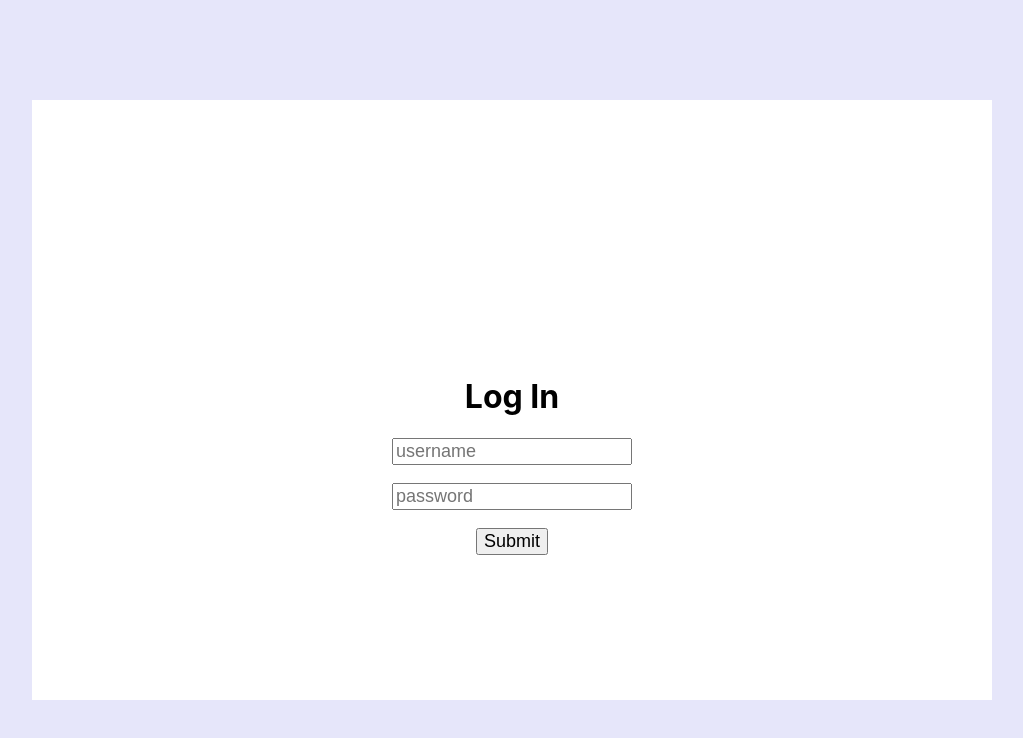
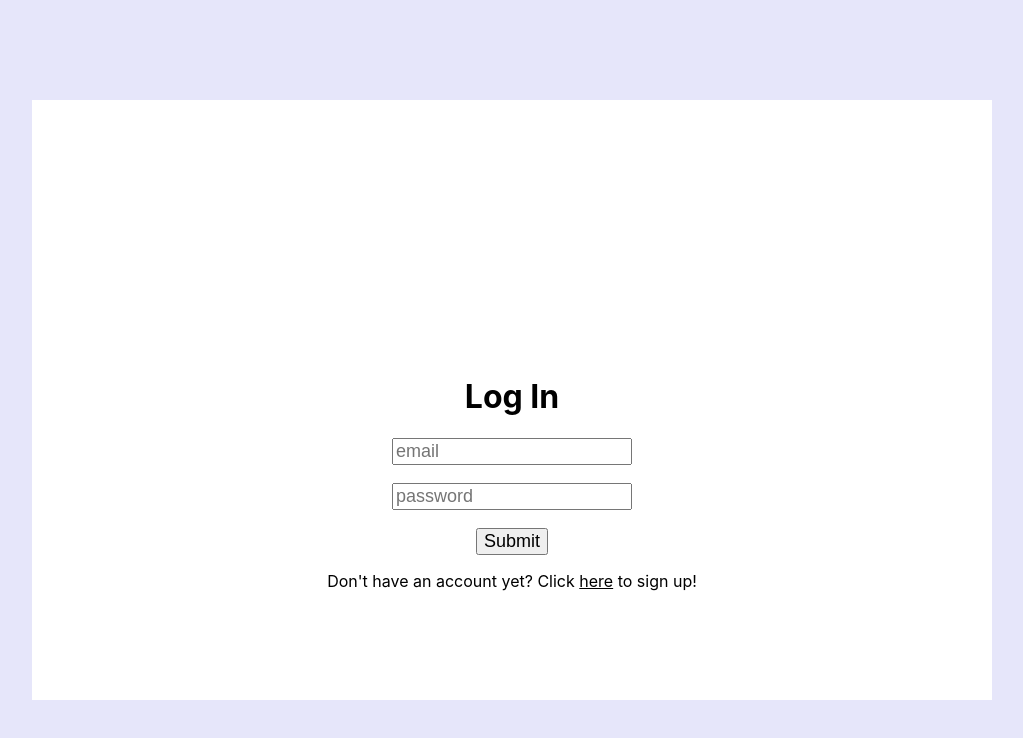
Before and after one commit to megan-sickler/cs378-p4, a React (Create React App) app: page / in a window 1280 px wide. Shown: the top 738 px of the page, without its empty margins (128-1151 px from the left). Built offline with nearby package versions, Linux system fonts and the light colour scheme.

Commit message:
sign in appears to be working

```diff
--- a/src/App.js
+++ b/src/App.js
@@ -5,6 +5,7 @@ import './App.css';
 // firebase imports
 import { initializeApp } from "firebase/app";
 import { getAnalytics } from "firebase/analytics";
+import { getAuth, createUserWithEmailAndPassword, signInWithEmailAndPassword } from "firebase/auth";
 
 // my web app's firebase configuration
 const firebaseConfig = {
@@ -29,8 +30,8 @@ function GroceryListApp() {
   const [currentUser, setCurrentUser] = useState("");
   const [loggedOut, setLoggedOut] = useState(false);
 
-  const transferUsernameFromPopup = (username) => {
-    setCurrentUser(username);
+  const transferEmailFromPopup = (email) => {
+    setCurrentUser(email);
     setLoggedOut(false);
   }
 
@@ -80,20 +81,30 @@ function GroceryListApp() {
         <p>Current User: {currentUser}</p>
         <button onClick={logOut}>Log Out</button>
       </div>
-      <PopUp sendUsernameToListScreen={transferUsernameFromPopup} isLoggedOut={loggedOut}></PopUp>
+      <LogInPopUp sendEmailToListScreen={transferEmailFromPopup} isLoggedOut={loggedOut}></LogInPopUp>
     </div>
   );
 }
 
-function PopUp({sendUsernameToListScreen, isLoggedOut}) {
+function LogInPopUp(props) {
 
   const [showForm, setShowForm] = useState(true);
-  const [username, setUsername] = useState("");
+  const [email, setEmail] = useState("");
   const [password, setPassword] = useState("");
+  const [needsToSignUp, setNeedsToSignUp] = useState(false);
 
-  // Updates internal username variable.
-  const handleUsernameChange = (event) => {
-    setUsername(event.target.value);
+  const tellLoginScreenSignUp = () => {
+    setNeedsToSignUp(false);
+  }
+
+  const handleSignUp = () => {
+    setNeedsToSignUp(true);
+    setShowForm(true);
+  }
+
+  // Updates internal email variable.
+  const handleEmailChange = (event) => {
+    setEmail(event.target.value);
   }
 
   // Updates internal password variable.
@@ -108,24 +119,92 @@ function PopUp({sendUsernameToListScreen, isLoggedOut}) {
   }
 
   function loginSubmit () {
-    if ((username === "test" && password === "login") || (username === "te" && password === "lo")) { //TODO: change!!
-      sendUsernameToListScreen(username);
-      setShowForm(false);
-      setUsername("");
+    setEmail("");
+    setPassword("");
+    const auth = getAuth();
+    signInWithEmailAndPassword(auth, email, password)
+      .then((userCredential) => {
+        // Signed in
+        const user = userCredential.user;
+        props.sendEmailToListScreen(email);
+        setShowForm(false);
+        // ...
+      })
+      .catch((error) => {
+        const errorCode = error.code;
+        const errorMessage = error.message;
+        alert(errorMessage);
+      });
+  }
+
+  return (
+    <>
+      <SignInPopUp needsToSignUp={needsToSignUp} tellLoginScreenSignUp={tellLoginScreenSignUp} setNeedsToSignUp={setNeedsToSignUp}></SignInPopUp>
+      <div id="behind-popup" className={((showForm || props.isLoggedOut) && !needsToSignUp) ? null : "disappear"}>
+        <div id="popup">
+          <h1>Log In</h1>
+          <input type="text" className="login-fields" name="email" placeholder="email" value={email} onChange={handleEmailChange}></input><br></br>
+          <input type="text" className="login-fields" name="password" placeholder="password" value={password} onChange={handlePasswordChange} onKeyDown={submitIfEnter}></input><br></br>
+          <button id="login-submit" onClick={loginSubmit}>Submit</button>
+          <p onClick={handleSignUp}>Don't have an account yet? Click <u>here</u> to sign up!</p>
+        </div>
+      </div>
+    </>
+  )
+}
+
+function SignInPopUp(props) {
+
+  const [email, setEmail] = useState("");
+  const [password, setPassword] = useState("");
+
+  // Updates internal email variable.
+  const handleEmailChange = (event) => {
+    setEmail(event.target.value);
+  }
+
+  // Updates internal password variable.
+  const handlePasswordChange = (event) => {
+    setPassword(event.target.value);
+  }
+
+  const submitIfEnter = (event) => {
+    if (event.key === "Enter") {
+      signUpSubmit();
+    }
+  }
+
+  function signUpSubmit () {
+    if (email === "" || password === "") { //TODO: change!!
+      alert("email and/or password fields are blank.");
+    } else {
+      props.setNeedsToSignUp(false);
+      props.tellLoginScreenSignUp();
+      setEmail("");
       setPassword("");
-    } else {
-      alert("Username and/or password are incorrect.");
+      const auth = getAuth();
+      createUserWithEmailAndPassword(auth, email, password)
+        .then((userCredential) => {
+          // Signed in
+          const user = userCredential.user;
+          // ...
+        })
+        .catch((error) => {
+          const errorCode = error.code;
+          const errorMessage = error.message; //TODO: alert this error message
+          // ..
+        });
     }
   }
 
   return (
     <>
-      <div id="behind-popup" className={showForm || isLoggedOut ? null: "disappear"}>
+      <div id="behind-popup" className={props.needsToSignUp ? null : "disappear"}>
         <div id="popup">
-          <h1>Log In</h1>
-          <input type="text" className="login-fields" name="username" placeholder="username" value={username} onChange={handleUsernameChange}></input><br></br>
+          <h1>Sign Up</h1>
+          <input type="text" className="login-fields" name="email" placeholder="email" value={email} onChange={handleEmailChange}></input><br></br>
           <input type="text" className="login-fields" name="password" placeholder="password" value={password} onChange={handlePasswordChange} onKeyDown={submitIfEnter}></input><br></br>
-          <button id="login-submit" onClick={loginSubmit}>Submit</button>
+          <button id="login-submit" onClick={signUpSubmit}>Submit</button>
         </div>
       </div>
     </>
```
